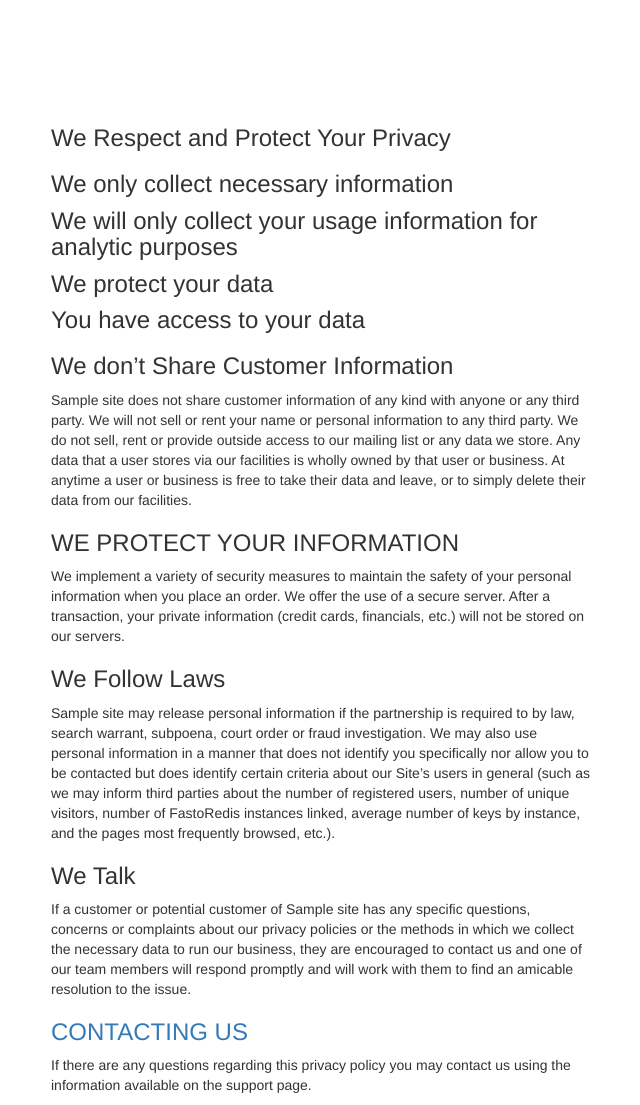
After one commit to fastogt/fastonosql_site, a Node project: template views/private_policy.ejs in a window 1280 px wide. The commit adds this page. Shown: the whole page, without its empty margins (319-959 px from the left). Run offline with Node 20 templates, Linux system fonts and the light colour scheme; the template is opened without the code that fills it: most values are stand-ins (such as "Sample title", 1, 10 or a date in 2020); some libraries are stand-ins or nearby versions.

Commit message:
Private policy

```diff
--- a/app/routes.js
+++ b/app/routes.js
@@ -36,6 +36,10 @@ module.exports = function (app, passport, nev) {
 
     app.get('/help', function (req, res) {
         res.render('help.ejs');
+    });
+
+    app.get('/private_policy', function (req, res) {
+        res.render('private_policy.ejs');
     });
 
     app.get('/anonim_users_downloads', function (req, res) {
--- a/views/anonim_users_downloads.ejs
+++ b/views/anonim_users_downloads.ejs
@@ -80,7 +80,8 @@
         <div class="container">
             <h3>
                 <p>Download <%= site.small_description %></p>
-                <span style="color:red">This is trial version, after subscription you can get unlimited version.</span>
+                <!-- <span style="color:red">This is trial version, after subscription you can get unlimited version.</span>  -->
+                <span style="color:red">Trials are not availible. Only after subscription you can get application.</span>
             </h3>
             <div class="row">
                 <div class="row">
--- a/views/index.ejs
+++ b/views/index.ejs
@@ -384,6 +384,9 @@
                     <p><a href="mailto:<%- author.contact_mail %>"><%- author.contact_mail %></a><br/>
 
                 </div>
+                <div class="widget column three">
+                    <a href="/private_policy">Private policy</a>
+                </div>
                 <div class="widget meta-social column three">
                     <h4>Donate</h4>
                     <table style="padding: 0px; margin: 0px;">
--- /dev/null
+++ b/views/private_policy.ejs
@@ -0,0 +1,71 @@
+<!doctype html>
+<html>
+<head>
+    <title><%- site.title %></title>
+    <meta charset="utf-8">
+    <meta name="description" content="<%- site.large_description %>"/>
+    <meta name="keywords" content="<%- site.keywords %>"/>
+    <meta name="copyright" content="<%- company.domain %>"/>
+
+    <link rel="stylesheet" href="//netdna.bootstrapcdn.com/bootstrap/3.0.2/css/bootstrap.min.css">
+    <link rel="stylesheet" href="//netdna.bootstrapcdn.com/font-awesome/4.0.3/css/font-awesome.min.css">
+    <style>
+        body {
+            padding-top: 80px;
+        }
+    </style>
+    <script>
+        (function (i, s, o, g, r, a, m) {
+            i['GoogleAnalyticsObject'] = r;
+            i[r] = i[r] || function () {
+                (i[r].q = i[r].q || []).push(arguments)
+            }, i[r].l = 1 * new Date();
+            a = s.createElement(o),
+                m = s.getElementsByTagName(o)[0];
+            a.async = 1;
+            a.src = g;
+            m.parentNode.insertBefore(a, m)
+        })(window, document, 'script', '//www.google-analytics.com/analytics.js', 'ga');
+        ga('create', '<%- site.google_analitics_token %>', 'auto');
+        ga('send', 'pageview');
+    </script>
+</head>
+
+<body>
+<div class="container" style="margin-top: 25px;">
+    <div class="col-sm-6 col-sm-offset-3">
+        <h3>We Respect and Protect Your Privacy
+            <h3>
+                <p>We only collect necessary information</p>
+                <p>We will only collect your usage information for analytic purposes</p>
+                <p>We protect your data</p>
+                <p>You have access to your data</p>
+                <h3>We don’t Share Customer Information</h3>
+                <p><%- site.title %> does not share customer information of any kind with anyone or any third party. We
+                    will not sell or rent your name or personal information to any third party. We do not sell, rent or
+                    provide outside access to our mailing list or any data we store. Any data that a user stores via our
+                    facilities is wholly owned by that user or business. At anytime a user or business is free to take
+                    their data and leave, or to simply delete their data from our facilities.</p>
+                <h3>WE PROTECT YOUR INFORMATION</h3>
+                <p>We implement a variety of security measures to maintain the safety of your personal information when
+                    you place an order. We offer the use of a secure server. After a transaction, your private
+                    information (credit cards, financials, etc.) will not be stored on our servers.</p>
+                <h3>We Follow Laws</h3>
+                <p><%- site.title %> may release personal information if the partnership is required to by law, search
+                    warrant, subpoena, court order or fraud investigation. We may also use personal information in a
+                    manner that does not identify you specifically nor allow you to be contacted but does identify
+                    certain criteria about our Site’s users in general (such as we may inform third parties about the
+                    number of registered users, number of unique visitors, number of FastoRedis instances linked,
+                    average number of keys by instance, and the pages most frequently browsed, etc.).</p>
+                <h3>We Talk</h3>
+                <p>If a customer or potential customer of <%- site.title %> has any specific questions, concerns or
+                    complaints about our privacy policies or the methods in which we collect the necessary data to run
+                    our business, they are encouraged to contact us and one of our team members will respond promptly
+                    and will work with them to find an amicable resolution to the issue.</p>
+                <h3><a href="mailto:<%- author.contact_mail %>">CONTACTING US</a></h3>
+                <p>If there are any questions regarding this privacy policy you may contact us using the information
+                    available on the support page.</p>
+    </div>
+</div>
+</body>
+</html>
--- a/views/registered_users_downloads.ejs
+++ b/views/registered_users_downloads.ejs
@@ -45,7 +45,8 @@
     <div class="well">
         <h3>
             <p>Download <%= site.small_description %></p>
-            <span style="color:red">This is trial version, after subscription you can get unlimited version.</span>
+            <!-- <span style="color:red">This is trial version, after subscription you can get unlimited version.</span>  -->
+            <span style="color:red">Trials are not availible. Only after subscription you can get application.</span>
         </h3>
         <div class="row">
             <div class="row">
```
